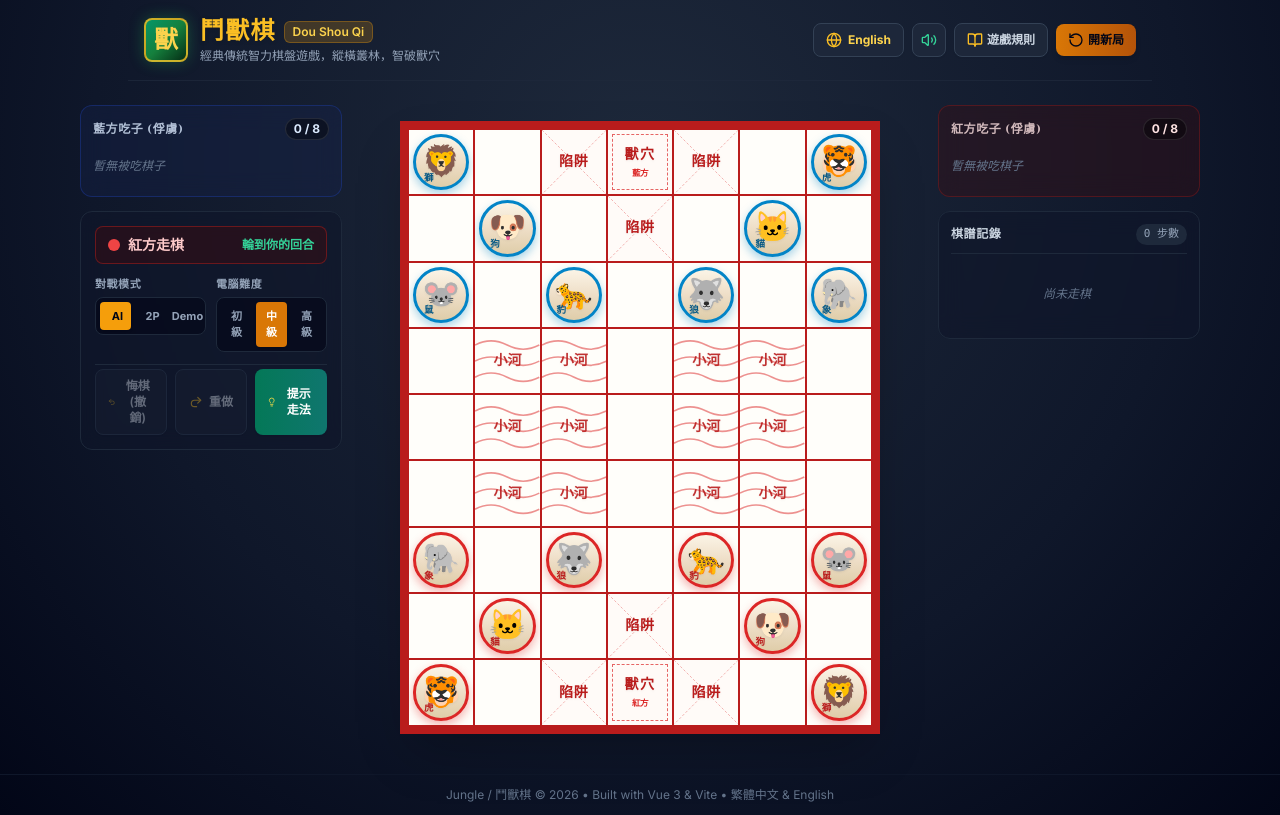
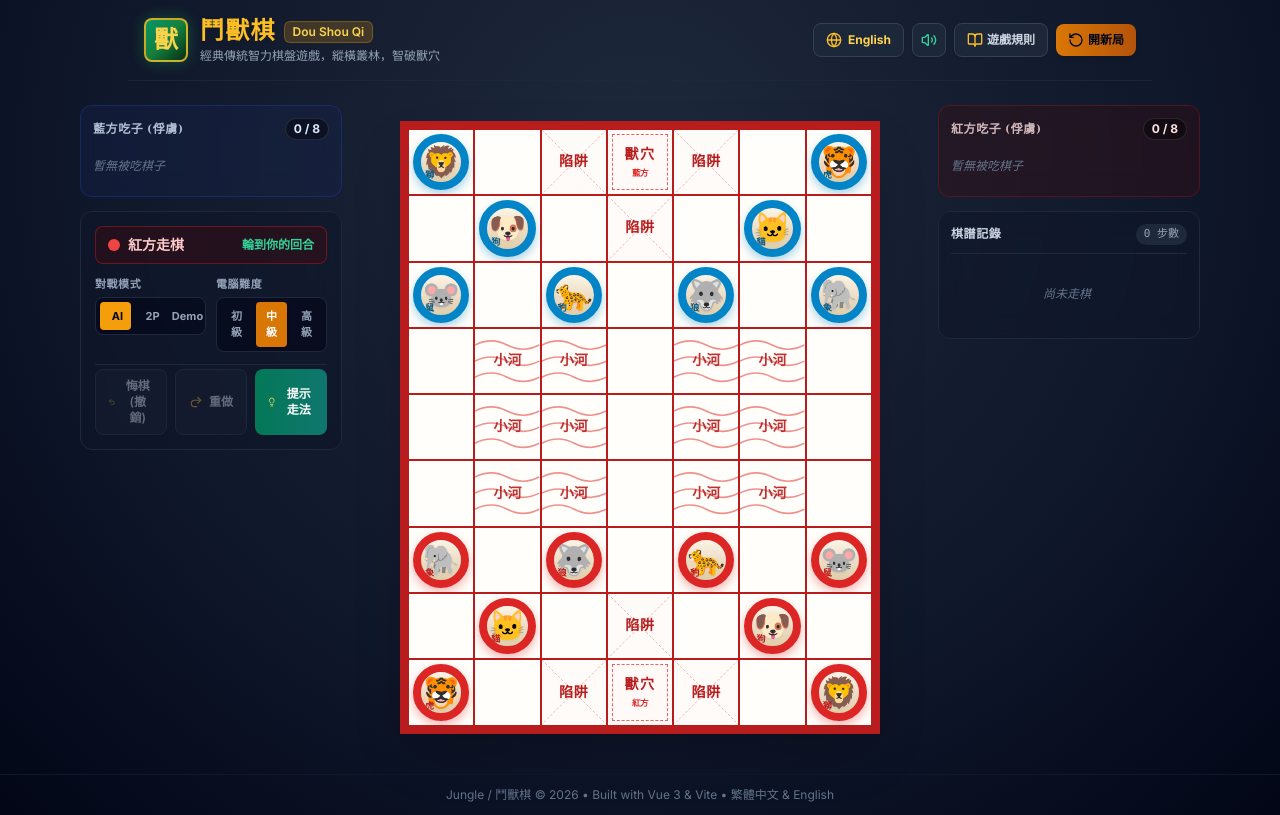
Before and after one commit to kennith/jungle-app, a Vue app: page / in a window 1280 px wide. Built offline with nearby package versions, Linux system fonts and the light colour scheme.

Commit message:
style: increase game piece outer border to 8px

```diff
--- a/src/components/Piece.vue
+++ b/src/components/Piece.vue
@@ -25,12 +25,12 @@ const isRed = computed(() => props.piece.player === 'red');
   <div
     class="relative flex items-center justify-center rounded-full select-none cursor-pointer transition-all duration-200 overflow-hidden"
     :class="[
-      size === 'sm' ? 'w-8 h-8' : 'w-full h-full max-w-[68px] max-h-[68px] aspect-square',
+      size === 'sm' ? 'w-8 h-8 border-[3px]' : 'w-full h-full max-w-[68px] max-h-[68px] aspect-square border-[8px]',
       // Wood background with Red or Blue border
       'bg-gradient-to-b from-[#fbf4e6] via-[#eedec7] to-[#dfcda9] shadow-[0_3px_8px_rgba(0,0,0,0.35)]',
       isRed
-        ? 'border-[2.5px] sm:border-[3px] border-red-600 shadow-[0_4px_10px_rgba(220,38,38,0.35)]'
-        : 'border-[2.5px] sm:border-[3px] border-sky-600 shadow-[0_4px_10px_rgba(2,132,199,0.35)]',
+        ? 'border-red-600 shadow-[0_4px_10px_rgba(220,38,38,0.35)]'
+        : 'border-sky-600 shadow-[0_4px_10px_rgba(2,132,199,0.35)]',
       isSelected ? 'ring-4 ring-amber-400 scale-105 shadow-[0_0_20px_rgba(251,191,36,0.9)] z-20 -translate-y-1' : '',
       isLastMovePiece ? 'ring-2 ring-yellow-500' : '',
       isInTrap ? 'opacity-85 ring-2 ring-dashed ring-amber-500 animate-pulse' : '',
@@ -41,7 +41,7 @@ const isRed = computed(() => props.piece.player === 'red');
     <!-- Main Animal Emoji Identifier in Center -->
     <span
       class="leading-none select-none transition-transform filter drop-shadow-sm flex items-center justify-center pointer-events-none"
-      :class="size === 'sm' ? 'text-base sm:text-lg' : 'text-xl sm:text-2xl md:text-3xl pb-1'"
+      :class="size === 'sm' ? 'text-base sm:text-lg' : 'text-xl sm:text-2xl md:text-3xl pb-0.5'"
     >
       {{ meta.emoji }}
     </span>
@@ -49,7 +49,7 @@ const isRed = computed(() => props.piece.player === 'red');
     <!-- Piece Name in the Bottom Left (Red or Blue text) -->
     <span
       v-if="size !== 'sm'"
-      class="absolute bottom-0.5 left-1.5 sm:bottom-1 sm:left-2 text-[8px] sm:text-[9.5px] font-black leading-none drop-shadow-sm tracking-tighter select-none pointer-events-none"
+      class="absolute bottom-0 left-0.5 sm:bottom-0.5 sm:left-1 text-[7.5px] sm:text-[9px] font-black leading-none drop-shadow-sm tracking-tighter select-none pointer-events-none"
       :class="isRed ? 'text-red-700 font-oriental' : 'text-sky-800 font-oriental'"
     >
       {{ pieceName }}
```
